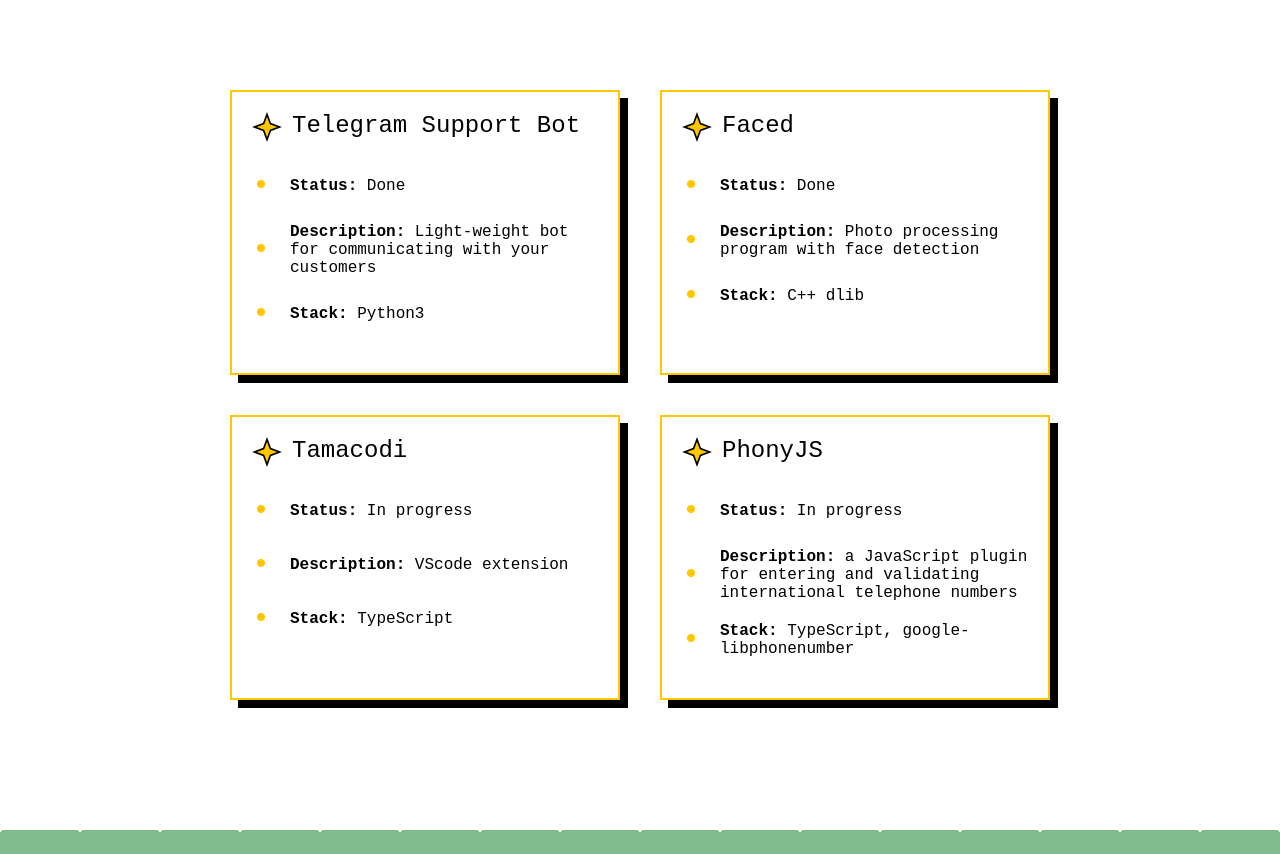
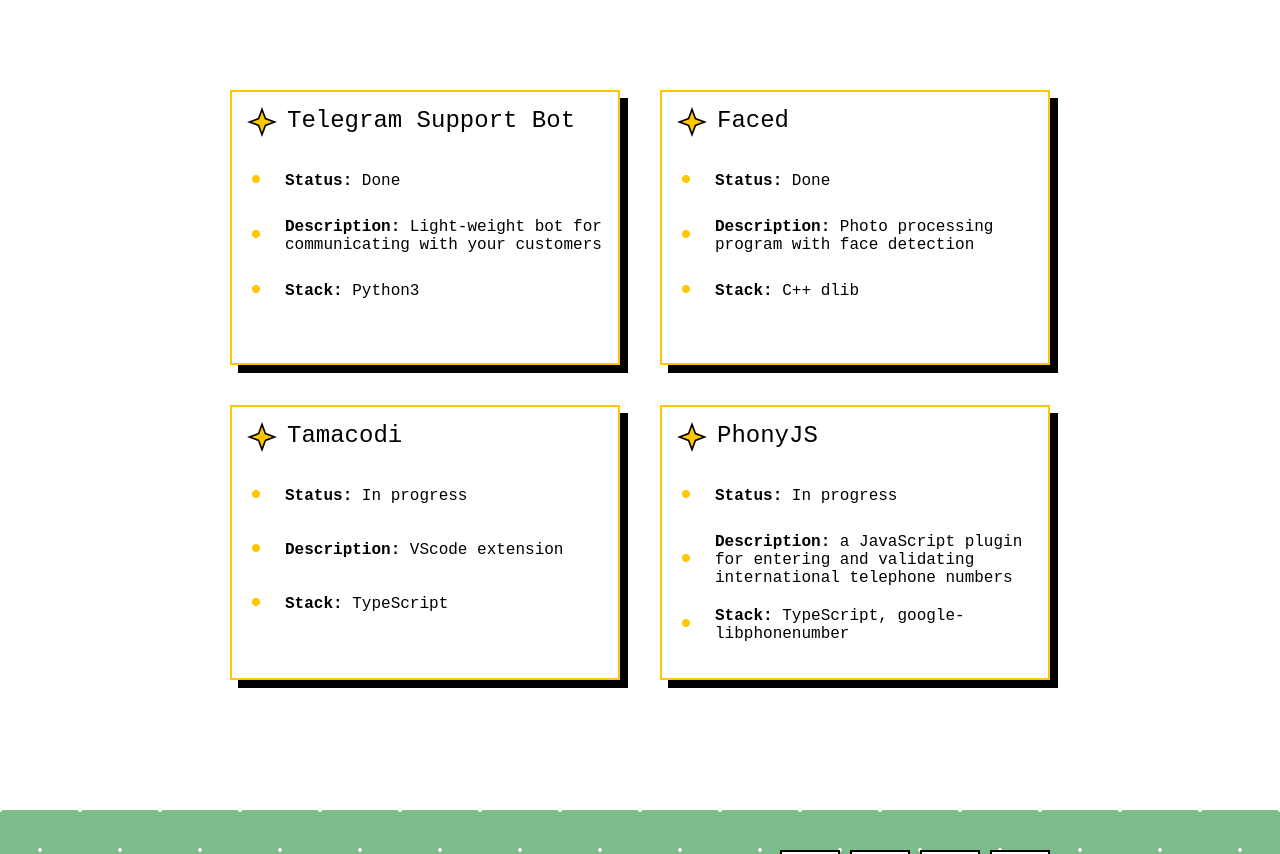
Before and after one commit to darkwingdck/darkwingdck.github.io, a React (Create React App) app: page / in a window 1280 px wide. Shown: the part 2794-3648 px from the top of the page. Built offline with nearby package versions, Linux system fonts and the light colour scheme; a web font is replaced by a local one.

Commit message:
feat: competitor mobile styles

```diff
--- a/src/components/Ui/Competitor/Competitor.css
+++ b/src/components/Ui/Competitor/Competitor.css
@@ -1,7 +1,13 @@
 .competitor {
-  padding: 20px;
+  padding: 15px;
   border: var(--border-width) solid var(--color-secondary);
   box-shadow: var(--shadow-tilt-m) var(--shadow-tilt-m) 0 0 var(--color-black);
+}
+
+@media screen and (min-width: 426px) {
+  .competitor__head {
+    margin-bottom: 20px;
+  }
 }
 
 .competitor__head {
@@ -25,9 +31,15 @@
 }
 
 .competitor-item {
-  margin-bottom: 20px;
+  margin-bottom: 15px;
   display: flex;
   align-items: center;
+}
+
+@media screen and (min-width: 426px) {
+  .competitor-item {
+    margin-bottom: 20px;
+  }
 }
 
 .competitor-item__dot {
```
